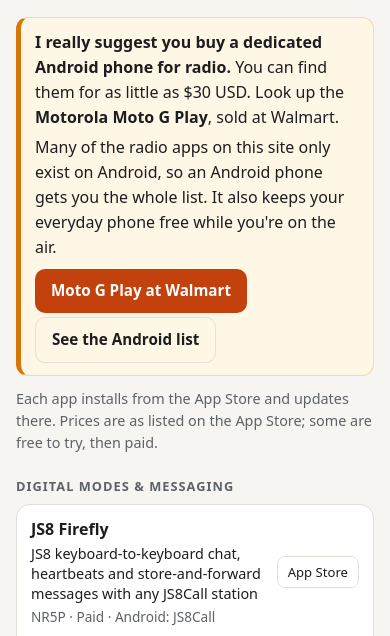
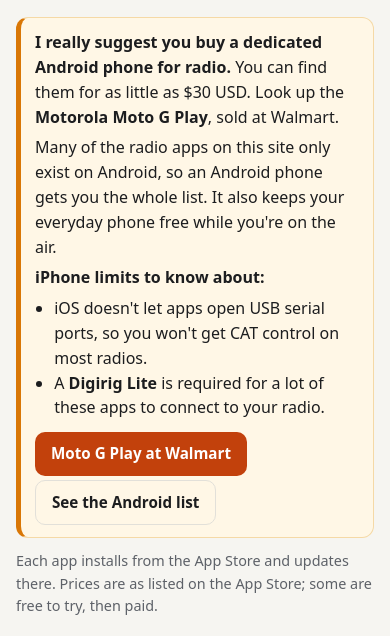
Before and after one commit to doodlecomms/73_Android, a plain HTML site: page iphone.html in a window 390 px wide. Shown: the part 187-823 px from the top of the page. Drawn offline with Linux system fonts and the light colour scheme.

Commit message:
iPhone page: note no USB serial (CAT) and the Digirig Lite
Co-Authored-By: Claude Opus 5.5 <noreply@anthropic.com>

```diff
--- a/iphone.html
+++ b/iphone.html
@@ -81,6 +81,11 @@ footer .support .btn:hover{border-color:var(--accent);color:var(--accent)}
 <div class="warn" role="note">
   <p><b>I really suggest you buy a dedicated Android phone for radio.</b> You can find them for as little as $30 USD. Look up the <b>Motorola Moto G Play</b>, sold at Walmart.</p>
   <p>Many of the radio apps on this site only exist on Android, so an Android phone gets you the whole list. It also keeps your everyday phone free while you're on the air.</p>
+  <p><b>iPhone limits to know about:</b></p>
+  <ul style="margin:4px 0 8px;padding-left:1.2em">
+    <li>iOS doesn't let apps open USB serial ports, so you won't get CAT control on most radios.</li>
+    <li>A <b>Digirig Lite</b> is required for a lot of these apps to connect to your radio.</li>
+  </ul>
   <a class="btn" href="https://www.walmart.com/search?q=moto+g+play" target="_blank" rel="noopener">Moto G Play at Walmart</a>
   <a class="btn ghost" href="./">See the Android list</a>
 </div>
```
